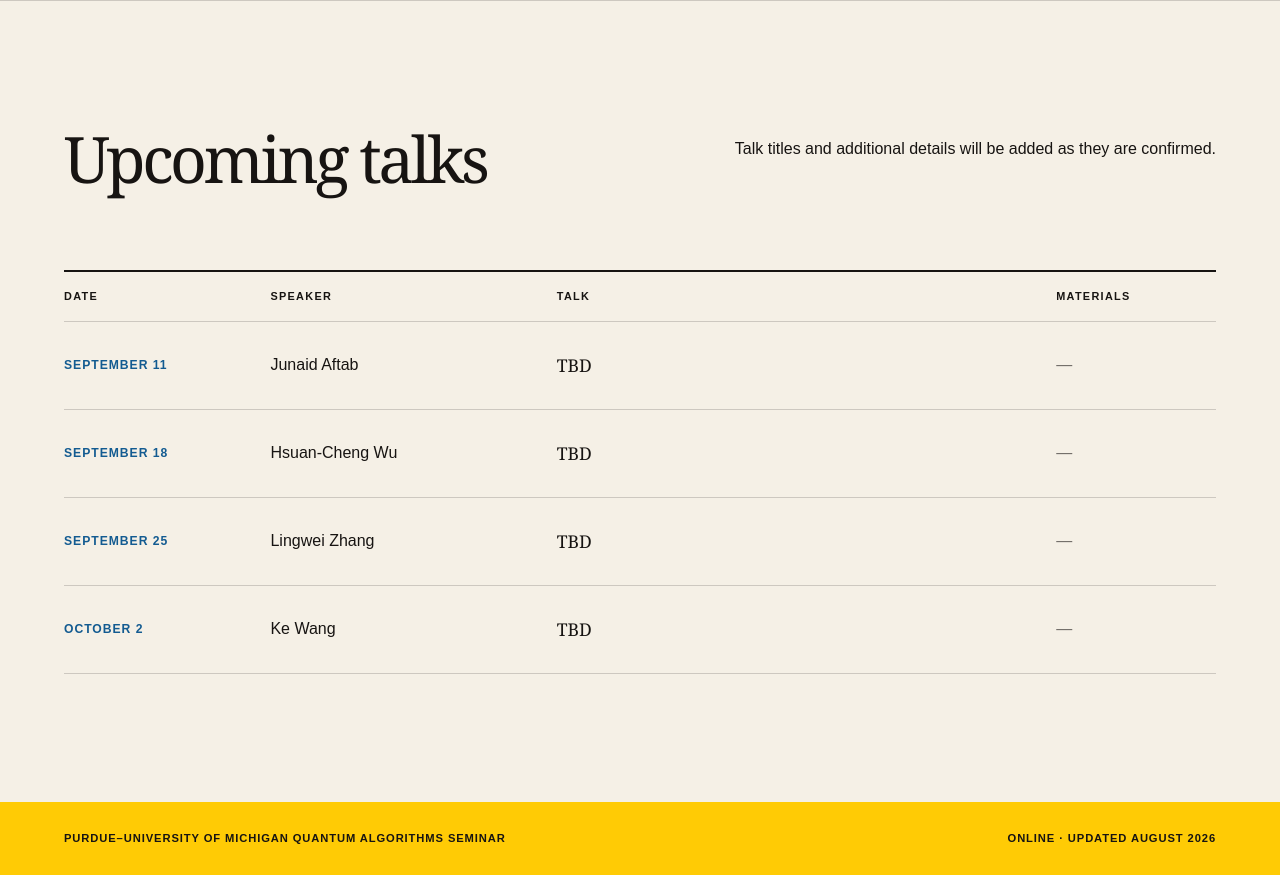
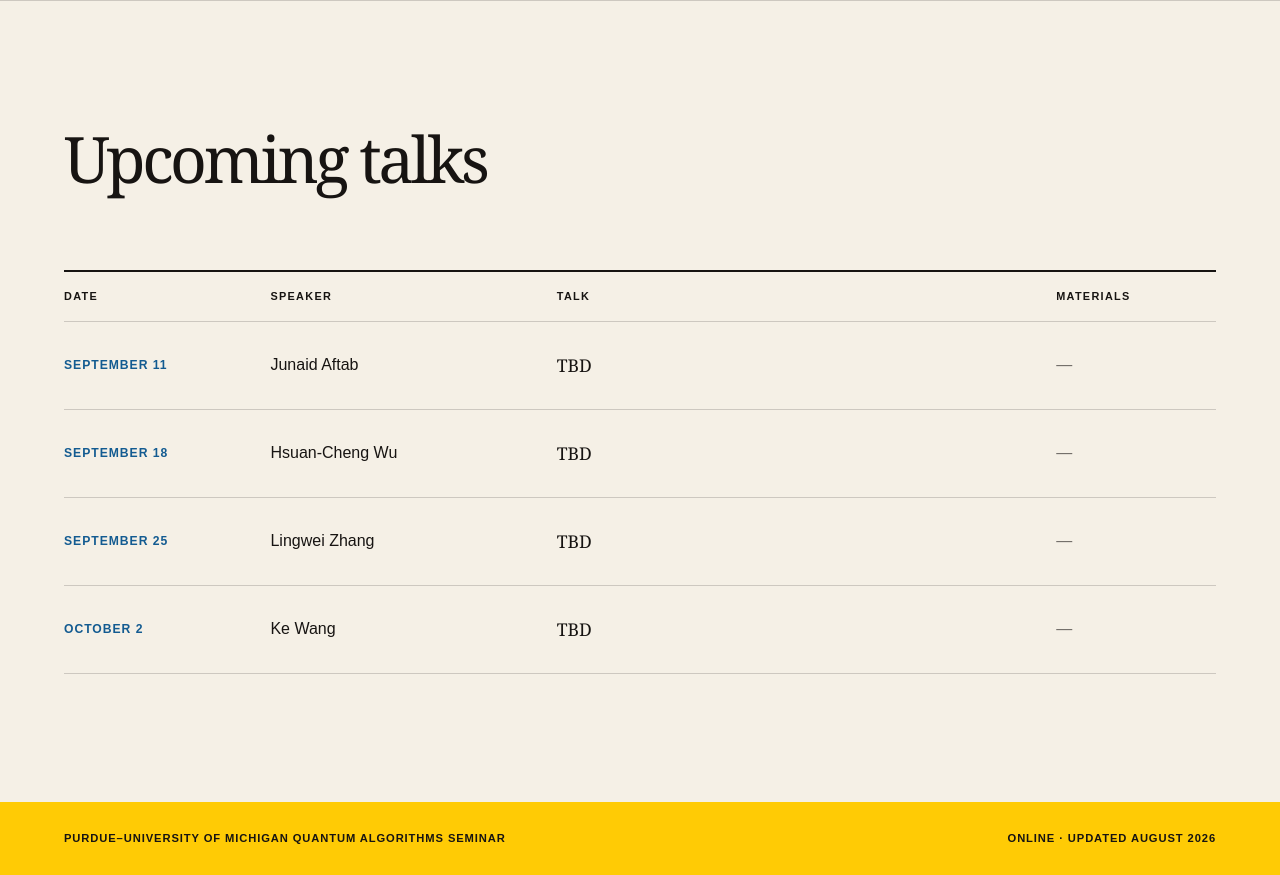
Before and after one commit to zrz1996/purdue-umich-quantum-algorithms-seminar, a Next.js app: page / in a window 1280 px wide. Shown: the part 800-1675 px from the top of the page. Built offline with nearby package versions, Linux system fonts and the light colour scheme.

Commit message:
Remove schedule description

```diff
--- a/app/globals.css
+++ b/app/globals.css
@@ -211,9 +211,6 @@ dd { font-weight: 700; margin: 0; }
 }
 
 .section-heading {
-  display: grid;
-  gap: 30px;
-  grid-template-columns: minmax(0, 1fr) auto;
   margin-bottom: 80px;
 }
 
@@ -226,11 +223,6 @@ dd { font-weight: 700; margin: 0; }
   margin: 0;
 }
 
-.section-heading > p:last-child {
-  font-size: 1rem;
-  margin: 8px 0 0;
-  white-space: nowrap;
-}
 .schedule-list { border-top: 2px solid var(--ink); }
 
 .schedule-row {
@@ -285,8 +277,6 @@ footer p { margin: 0; }
 @media (max-width: 900px) {
   .hero { gap: 64px; grid-template-columns: 1fr; }
   .hero-copy { padding-right: 0; }
-  .section-heading { grid-template-columns: 1fr; gap: 18px; }
-  .section-heading > p:last-child { margin-top: 0; white-space: normal; }
 }
 
 @media (max-width: 640px) {
--- a/app/page.tsx
+++ b/app/page.tsx
@@ -59,7 +59,6 @@ export default function Home() {
       <section className="schedule section" id="schedule">
         <div className="section-heading">
           <h2>Upcoming talks</h2>
-          <p>Talk titles and additional details will be added as they are confirmed.</p>
         </div>
 
         <div className="schedule-list" role="table" aria-label="Upcoming seminar talks">
```
